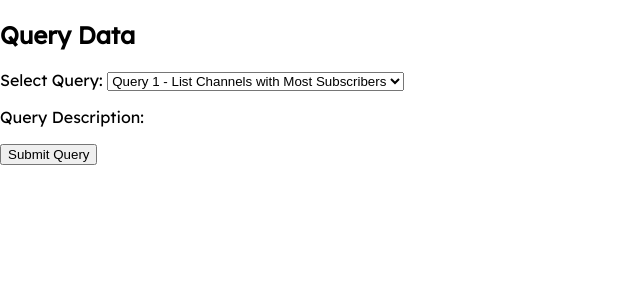
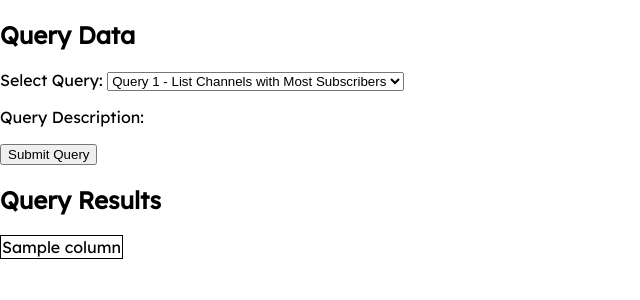
Before and after one commit to zathaxx/YouTubeDB, a Flask app: template templates/query.html in a window 1280 px wide. Shown: the part 66-366 px from the top of the page, without its empty margins (0-640 px from the left). Run offline with Flask 3, Linux system fonts and the light colour scheme; the template is opened without the code that fills it: most values are stand-ins (such as "Sample title", 1, 10 or a date in 2020).

Commit message:
Added to query-results

```diff
--- a/templates/query.html
+++ b/templates/query.html
@@ -42,7 +42,19 @@
     </section>
 
     <section class="query-results">
-        <!-- Display query results here -->
+        {% if results %}
+            <h2>Query Results</h2>
+            <table>
+                <!-- Display results in a table or format as needed -->
+                {% for result in results %}
+                    <tr>
+                        {% for column in result %}
+                            <td>{{ column }}</td>
+                        {% endfor %}
+                    </tr>
+                {% endfor %}
+            </table>
+        {% endif %}
     </section>
 
     <script>
```
